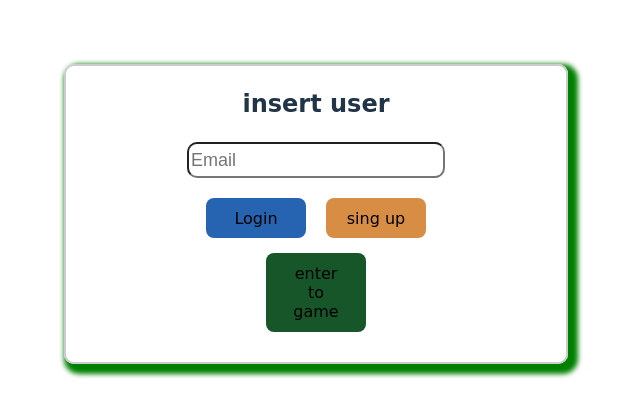
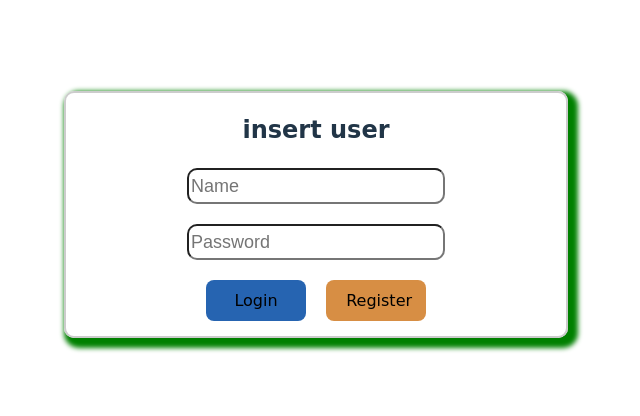
Before and after one commit to Naama-Shvalb/ReactAPIExplorer, a React (Vite) app in the folder fakeServer/: page /login in a window 1280 px wide. Shown: the part 186-602 px from the top of the page, without its empty margins (324-964 px from the left). Built offline with nearby package versions, Linux system fonts and the light colour scheme.

Commit message:
Login and a little Home

```diff
--- a/fakeServer/src/components/Home.jsx
+++ b/fakeServer/src/components/Home.jsx
@@ -1,14 +1,19 @@
 import React, { useState } from 'react';
-import Login  from './Login'
-import Register from './Register';
-import { User } from '../User';
+import { Outlet } from 'react-router-dom';
 import './SignUpLogin.css';
 
 
 const Home = ()=>{
+    let currentUser = JSON.parse(localStorage.getItem("storedUser"));
     return(
         <>
-        <p>nfksdbjh</p>
+            <h1>{currentUser[0].name}</h1>
+            <button>Logout</button>
+            <button>Albums</button>
+            <button>Posts</button>
+            <button>Todos</button>
+            <button>Info</button>
+            <Outlet />
         </>
     )
 }
--- a/fakeServer/src/components/Login.jsx
+++ b/fakeServer/src/components/Login.jsx
@@ -1,60 +1,73 @@
-import React, { useState } from 'react';
-import SignUp from './Register';
-import { User } from '../User';
+import React, { useEffect, useState } from 'react';
 import './SignUpLogin.css';
+import Register from './Register';
+import Home from './Home'
 
 const Login = () => {
-  const [email, setEmail] = useState('');
+  const [name, setName] = useState('');
+  const [password, setPassword] = useState('');
+  const [user, setUser] = useState('');
   const [loggedInUser, setLoggedInUser] = useState(false);
-  const [ToSignUp, setToSignUp] = useState(false);
+  const [toRegister, setToRegister] = useState(false);
 
   const handleLogin = () => {
-    const storedUser = JSON.parse(localStorage.getItem('storedUser')) || [];
-    const user = storedUser.find(Element=>(Element.email === email));
-    if(user){
-      if(playerCollection.getPlayer(email)){
-        alert("You are already in the game");
-      } else {
-        const myPlayer = new CurrentPlayer(user.name, user.email, user.scores);
-        playerCollection.addPlayer(myPlayer);
-      }
-    } else {
-      alert('you are not an existing user please insert another user or sign up');
+    if (name == '') {
+      alert("Enter name and password")
+      return;
     }
-    setEmail("");
+    fetch(`http://localhost:3000/users?username=${name}`)
+      .then(response => response.json())
+      .then(json => setUser(json));
   };
 
-  const handSingUp = () => {
-    setToSignUp(true);
-  };
+  useEffect(() => {
+    localstorageAndLogin();
+  }, [user]);
 
-  const handStartGame = () => {
-    playerCollection.setActive(playerCollection.players[0]);
-    playerCollection.setCurrentIndex(0);
-    setLoggedInUser(true);
-  };
+  const localstorageAndLogin = () => {
+    if (user != '' && password == user[0].website) {
+      const storedUsers = JSON.parse(localStorage.getItem('storedUser')) || [];
+      // storedUsers.push(user);
+      localStorage.setItem('storedUser', JSON.stringify(user));
+      setLoggedInUser(true);
+    }
+    else if (name != '') {
+      alert('try again or register');
+    }
+    setName('');
+    setUser('');
+    setPassword('');
+  }
+
+  const goToRegister = () => {
+    setToRegister(true);
+  }
 
   return (
     <div>
       {loggedInUser ? (
-       <GameBoard></GameBoard>
-      ) : ToSignUp ? (<SignUp></SignUp>) : (
+        <Home></Home>
+      ) : toRegister ? (<Register></Register>) : (
         <div className='signUpLogin-container'>
           <h2>insert user</h2>
           <input
-            type="email"
-            placeholder="Email"
-            value={email}
-            onChange={(e) => setEmail(e.target.value)}
+            type="text"
+            placeholder="Name"
+            value={name}
+            onChange={(e) => setName(e.target.value)}
+          />
+          <input
+            type="password"
+            placeholder="Password"
+            value={password}
+            onChange={(e) => setPassword(e.target.value)}
           />
           <button className='loginBtn' onClick={handleLogin}>Login</button>
-          <button className='signUpBtn' onClick={handSingUp}>sing up</button>
-          <br />
-          <button className='enterToGameBtn'onClick={handStartGame}>enter to game</button>
+          <button className='signUpBtn' onClick={goToRegister}>Register</button>
         </div>
       )}
     </div>
   )
 }
 
-export default  Login
+export default Login
```
Also changed, not shown: fakeServer/src/components/Info.jsx (added, +46 -0 lines).
